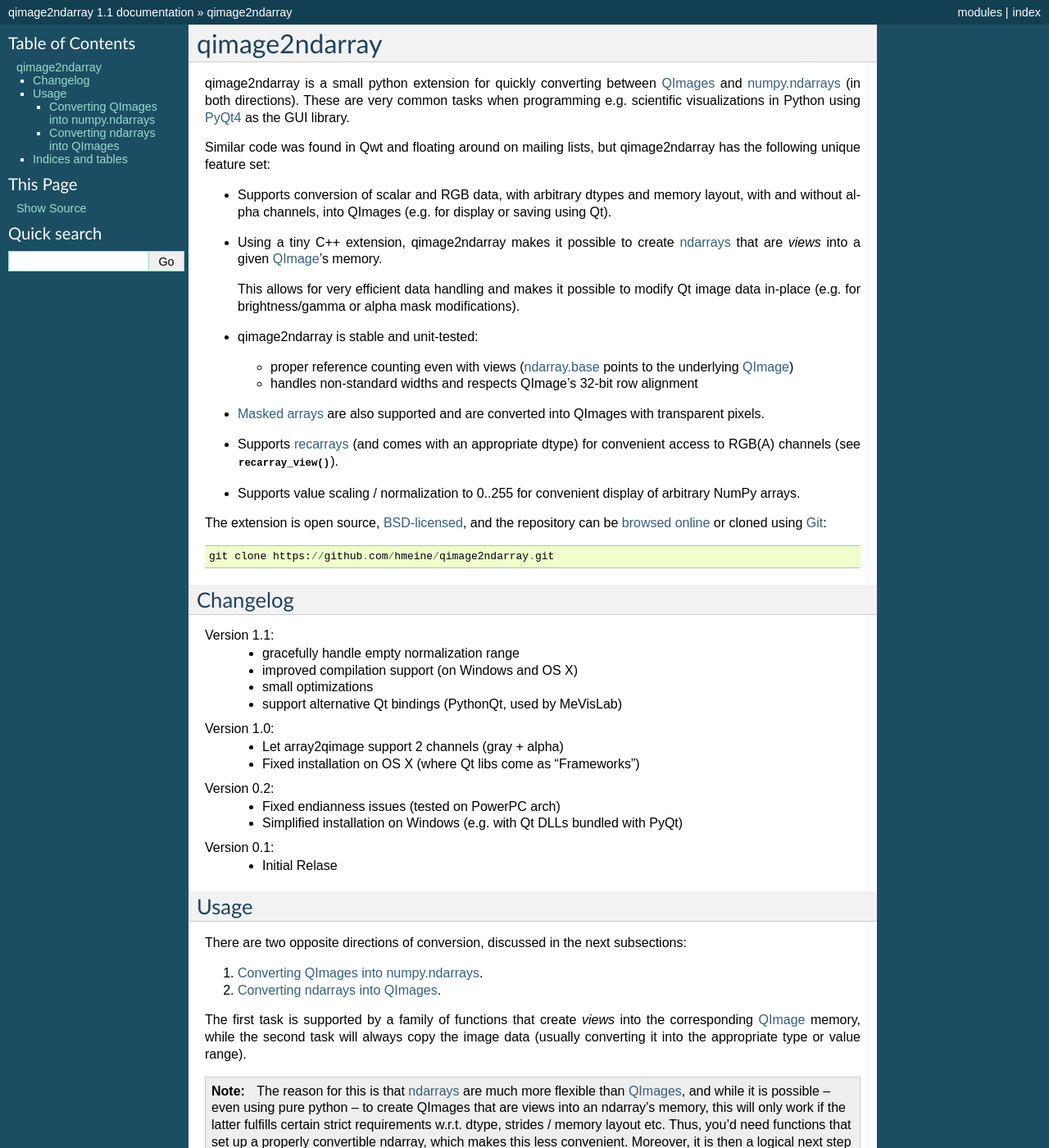
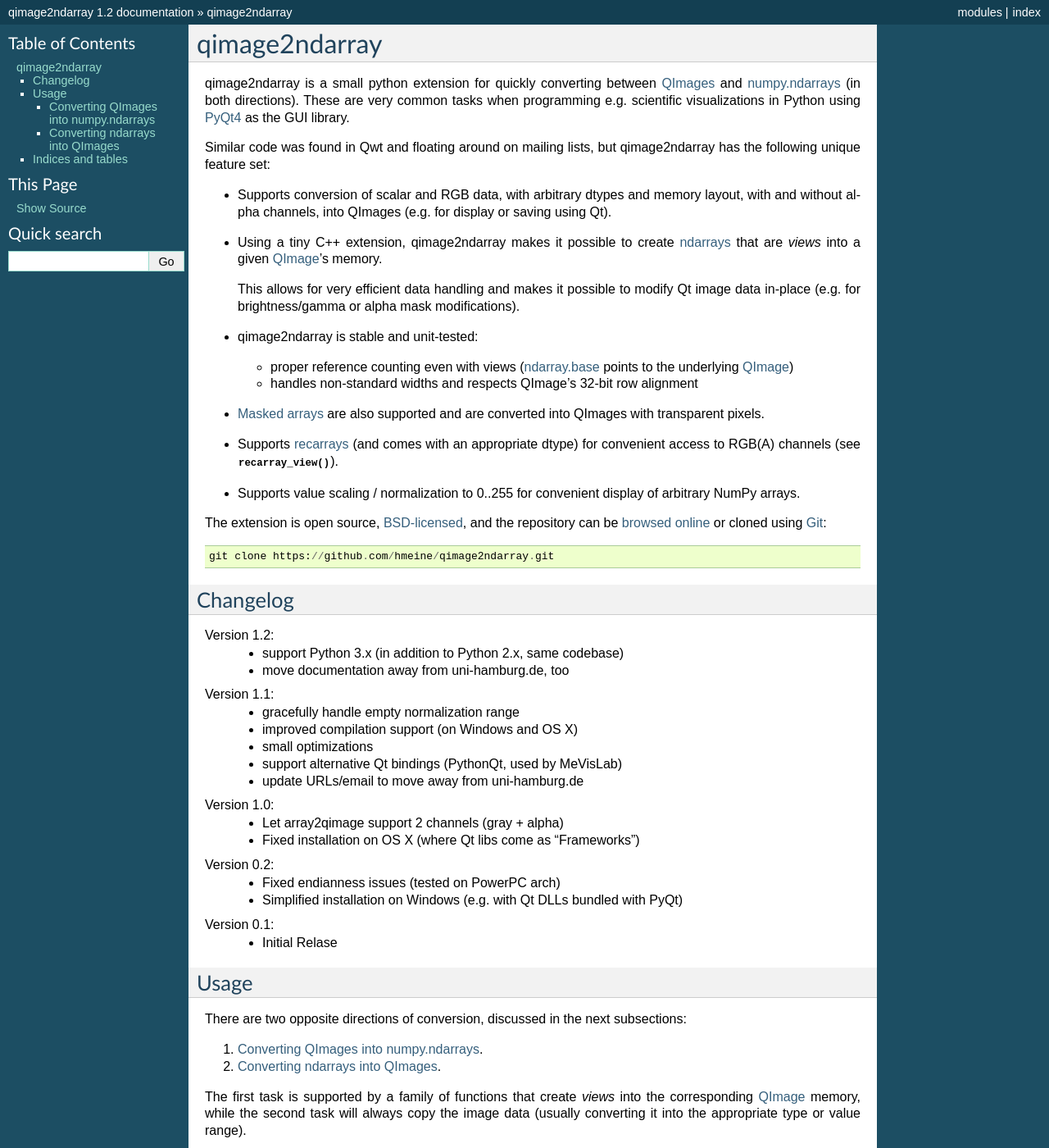
Before and after one commit to hmeine/qimage2ndarray, a Sphinx documentation site: the page built from doc/index.rst, in a window 1280 px wide and 1400 px high. Shown: the whole window at 82% size. Built offline with Sphinx 7.4.7, drawn with Linux system fonts in a browser that asks for light colours; some of the changed text lies outside the part shown.

```diff
--- a/doc/index.rst
+++ b/doc/index.rst
@@ -53,11 +53,16 @@ __ http://www.opensource.org/licenses/bsd-license.php
 Changelog
 =========
 
+Version 1.2:
+  - support Python 3.x (in addition to Python 2.x, same codebase)
+  - move documentation away from uni-hamburg.de, too
+
 Version 1.1:
   - gracefully handle empty normalization range
   - improved compilation support (on Windows and OS X)
   - small optimizations
   - support alternative Qt bindings (PythonQt, used by MeVisLab)
+  - update URLs/email to move away from uni-hamburg.de
 
 Version 1.0:
   - Let array2qimage support 2 channels (gray + alpha)
--- a/qimage2ndarray/__init__.py
+++ b/qimage2ndarray/__init__.py
@@ -10,7 +10,7 @@ except ImportError:
 else:
     from .qimageview import qimageview as _qimageview
 
-__version__ = "1.1"
+__version__ = "1.2"
 
 if _sys.byteorder == 'little':
     _bgra = (0, 1, 2, 3)
```
